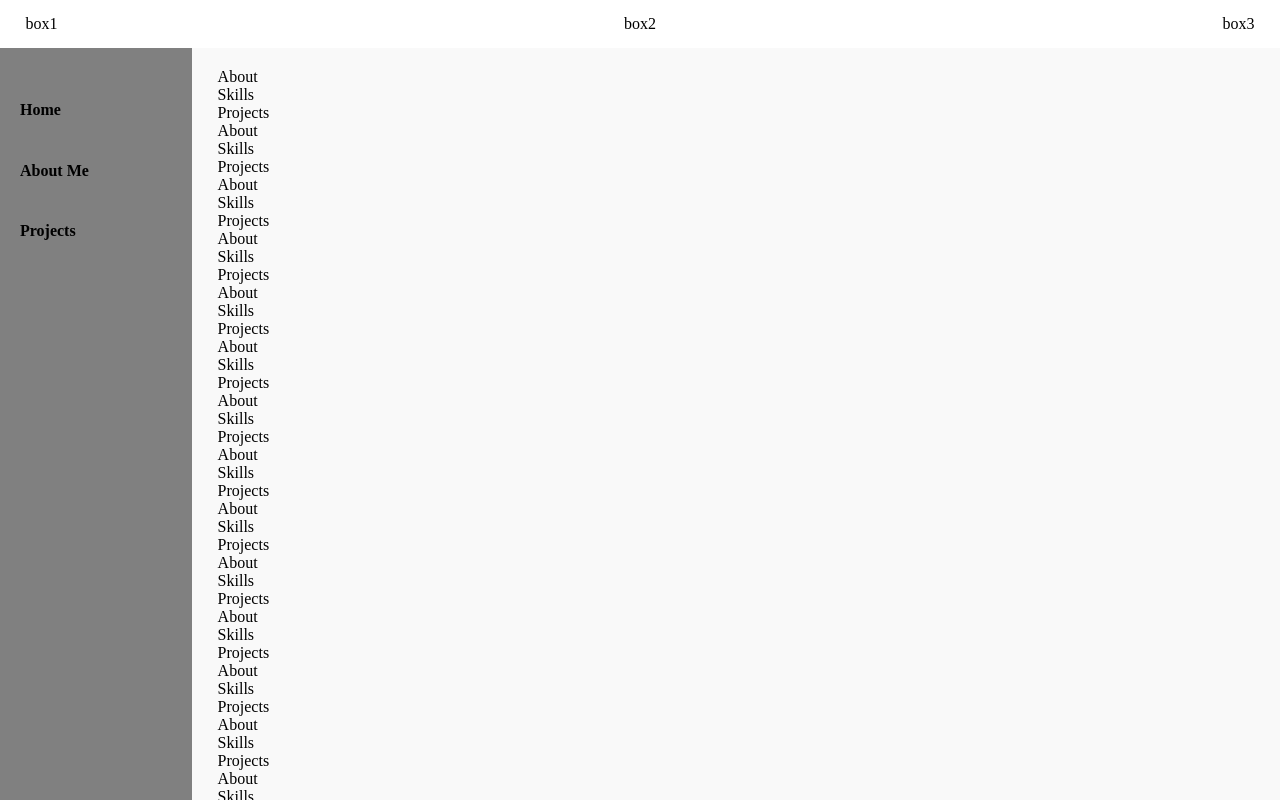
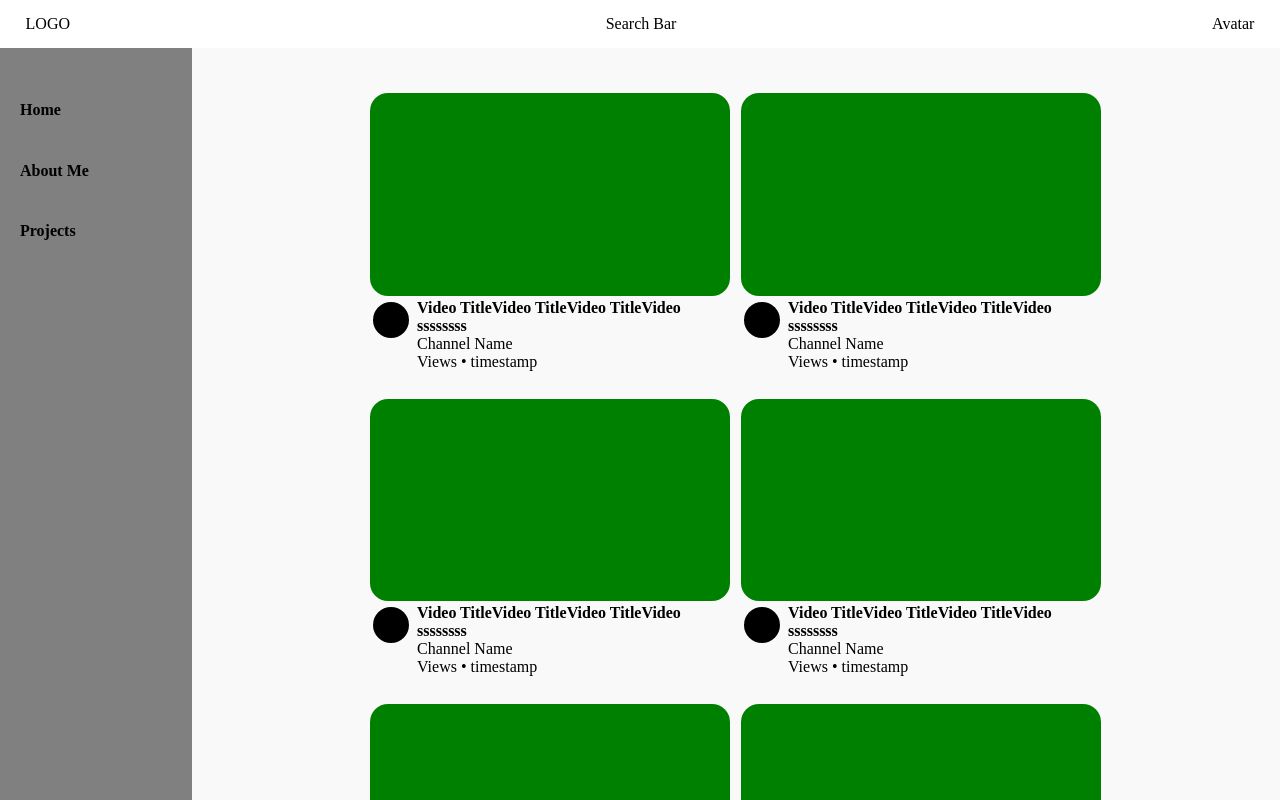
Before and after one commit to HGKim0914/dev-hgkim, a Next.js app: page / in a window 1280 px wide. Shown: the top 800 px of the page. Built offline with nearby package versions, Linux system fonts and the light colour scheme.

Commit message:
video layout & install fontawesome

```diff
--- a/package.json
+++ b/package.json
@@ -9,6 +9,9 @@
     "lint": "next lint"
   },
   "dependencies": {
+    "@fortawesome/fontawesome-svg-core": "^6.4.0",
+    "@fortawesome/free-solid-svg-icons": "^6.4.0",
+    "@fortawesome/react-fontawesome": "^0.2.0",
     "eslint": "8.36.0",
     "eslint-config-next": "13.2.4",
     "next": "13.2.4",
--- a/src/components/header.js
+++ b/src/components/header.js
@@ -4,9 +4,9 @@ export default function Header() {
     return (
         <>
             <div className="header">
-                <div>box1</div>
-                <div>box2</div>
-                <div>box3</div>
+                <div>LOGO</div>
+                <div>Search Bar</div>
+                <div>Avatar</div>
             </div>
             <style jsx>{`
                 .header {
--- /dev/null
+++ b/src/components/video.js
@@ -0,0 +1,76 @@
+import Link from "next/link";
+
+export default function Video() {
+    return (
+        <>
+            <div className="container">
+                <div src="/" className="thumbnail" />
+
+                <div className="info-container">
+
+                    <div className="video-info-container">
+                        <div className="user-img" />
+                        <div className="text-info">
+                            <Link href="/" legacyBehavior>
+                                <h4>Video TitleVideo TitleVideo TitleVideo ssssssss</h4>
+                            </Link>
+                            <p>Channel Name</p>
+                            <p>Views • timestamp</p>
+                        </div>
+                    </div>
+
+                </div>
+
+            </div>
+            <style jsx>{`
+                .container {
+                    padding-top: 25px;
+                    margin-left: 5px;
+                }
+                .thumbnail {
+                    width: 100%;
+                    width: 360px;
+                    aspect-ratio: 16 / 9;
+
+                    border-radius: 18px;
+
+                    background-color: green;
+                }
+                .info-container {
+                    width: 100%;
+                    width: 360px;
+                    /* height: 100%; */
+
+                    /* margin-top: 5px; */
+                    padding: 3px;
+
+                    /* background-color: grey; */
+                }
+                .video-info-container {
+                    display: flex;
+                    flex-direction: row;
+                }
+                .user-img {
+                    background-color: black;
+
+                    margin-top: 3px;
+
+                    height: 36px;
+                    aspect-ratio: 1 / 1;
+
+                    border-radius: 50%;
+                }
+                .text-info {
+                    /* display: flex;
+                    flex-direction: column; */
+                    /* align-items: center; */
+                    top: 0;
+                    margin-left: 8px;
+                }
+                .text-info > p, h4 {
+                    margin: 0;
+                }
+            `}</style>
+        </>
+    );
+}
--- a/src/pages/index.js
+++ b/src/pages/index.js
@@ -1,4 +1,6 @@
 // import { Inter } from 'next/font/google'
+
+import Video from "@/components/video";
 
 // const inter = Inter({ subsets: ['latin'] })
 
@@ -6,56 +8,25 @@ export default function Home() {
   return (
     <>
       <div className="container">
-        <div>About</div>
-        <div>Skills</div>
-        <div>Projects</div>
-        <div>About</div>
-        <div>Skills</div>
-        <div>Projects</div>
-        <div>About</div>
-        <div>Skills</div>
-        <div>Projects</div>
-        <div>About</div>
-        <div>Skills</div>
-        <div>Projects</div>
-        <div>About</div>
-        <div>Skills</div>
-        <div>Projects</div>
-        <div>About</div>
-        <div>Skills</div>
-        <div>Projects</div>
-        <div>About</div>
-        <div>Skills</div>
-        <div>Projects</div>
-        <div>About</div>
-        <div>Skills</div>
-        <div>Projects</div>
-        <div>About</div>
-        <div>Skills</div>
-        <div>Projects</div>
-        <div>About</div>
-        <div>Skills</div>
-        <div>Projects</div>
-        <div>About</div>
-        <div>Skills</div>
-        <div>Projects</div>
-        <div>About</div>
-        <div>Skills</div>
-        <div>Projects</div>
-        <div>About</div>
-        <div>Skills</div>
-        <div>Projects</div>
-        <div>About</div>
-        <div>Skills</div>
-        <div>Projects</div>
+        <div className="video-list">
+          <Video />
+          <Video />
+          <Video />
+          <Video />
+          <Video />
+          <Video />
+        </div>
         <style jsx>{`
           .container {
+            display: flex;
+
             background-color: #f9f9f9;
             padding: 20px 2% 20px 17%;
           }
-          .video {
-            max-width: 360px;
-            aspect-ratio: 1000 / 773;
+          .video-list {
+            display: flex;
+            justify-content: center;
+            flex-wrap: wrap;
           }
         `}</style>
       </div>
```
Also changed, not shown: 1 other file (tests, documents, lock files or other folders).
